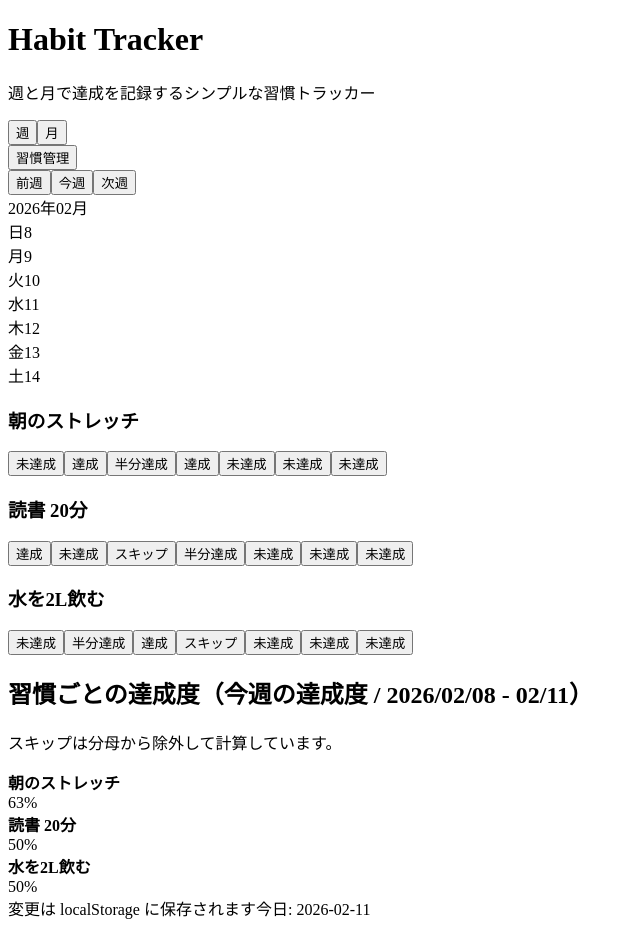
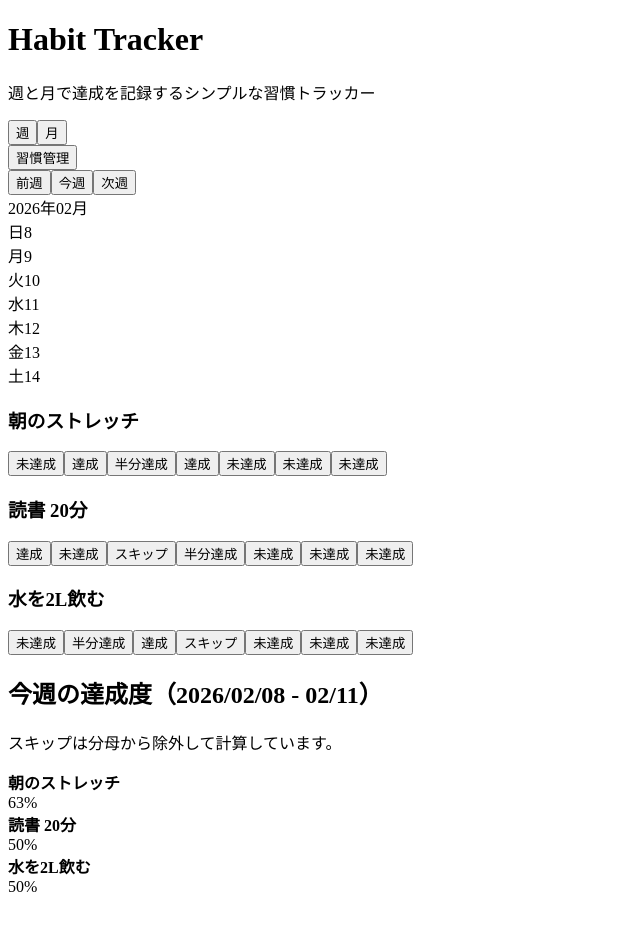
Before and after one commit to Corona-Shio/habit-tracker, a React (Vite) app: page / in a window 1280 px wide. Shown: the whole page, without its empty margins (0-640 px from the left). After the commit the page ends 904 px from the top, so only its background shows below. Built offline with nearby package versions, Linux system fonts and the light colour scheme; the HTML template or start-up script is replaced by a standard one.

Commit message:
Simplify progress heading and remove footer status

```diff
--- a/src/App.jsx
+++ b/src/App.jsx
@@ -9,13 +9,12 @@ import {
   formatDateRange,
   getDateRangeKeys,
   getWeekDates,
-  startOfSundayWeek,
-  toDateKey
+  startOfSundayWeek
 } from "./utils/date";
 import { calculateHabitProgress } from "./utils/progress";
 
 export default function App() {
-  const { state, saveError, activeHabits, archivedHabits, actions } = useLocalStorageStore();
+  const { state, activeHabits, archivedHabits, actions } = useLocalStorageStore();
 
   const [view, setView] = useState("week");
   const [weekCursor, setWeekCursor] = useState(new Date());
@@ -183,9 +182,7 @@ export default function App() {
         </section>
 
         <section className="summary-panel" aria-label="達成度サマリー">
-          <h2>
-            習慣ごとの達成度（{activeProgressRange.title} / {activeProgressRange.label}）
-          </h2>
+          <h2>{activeProgressRange.title}（{activeProgressRange.label}）</h2>
           <p className="help-text">スキップは分母から除外して計算しています。</p>
           {activeHabits.length === 0 ? (
             <p className="empty-state">習慣を追加すると集計が表示されます。</p>
@@ -213,11 +210,6 @@ export default function App() {
         </section>
       </main>
 
-      <footer className="app-footer">
-        <span>{saveError ? "ローカル保存に失敗しました" : "変更は localStorage に保存されます"}</span>
-        <span>今日: {toDateKey(today)}</span>
-      </footer>
-
       <HabitManagerDialog
         open={isManagerOpen}
         onClose={() => setManagerOpen(false)}
```
